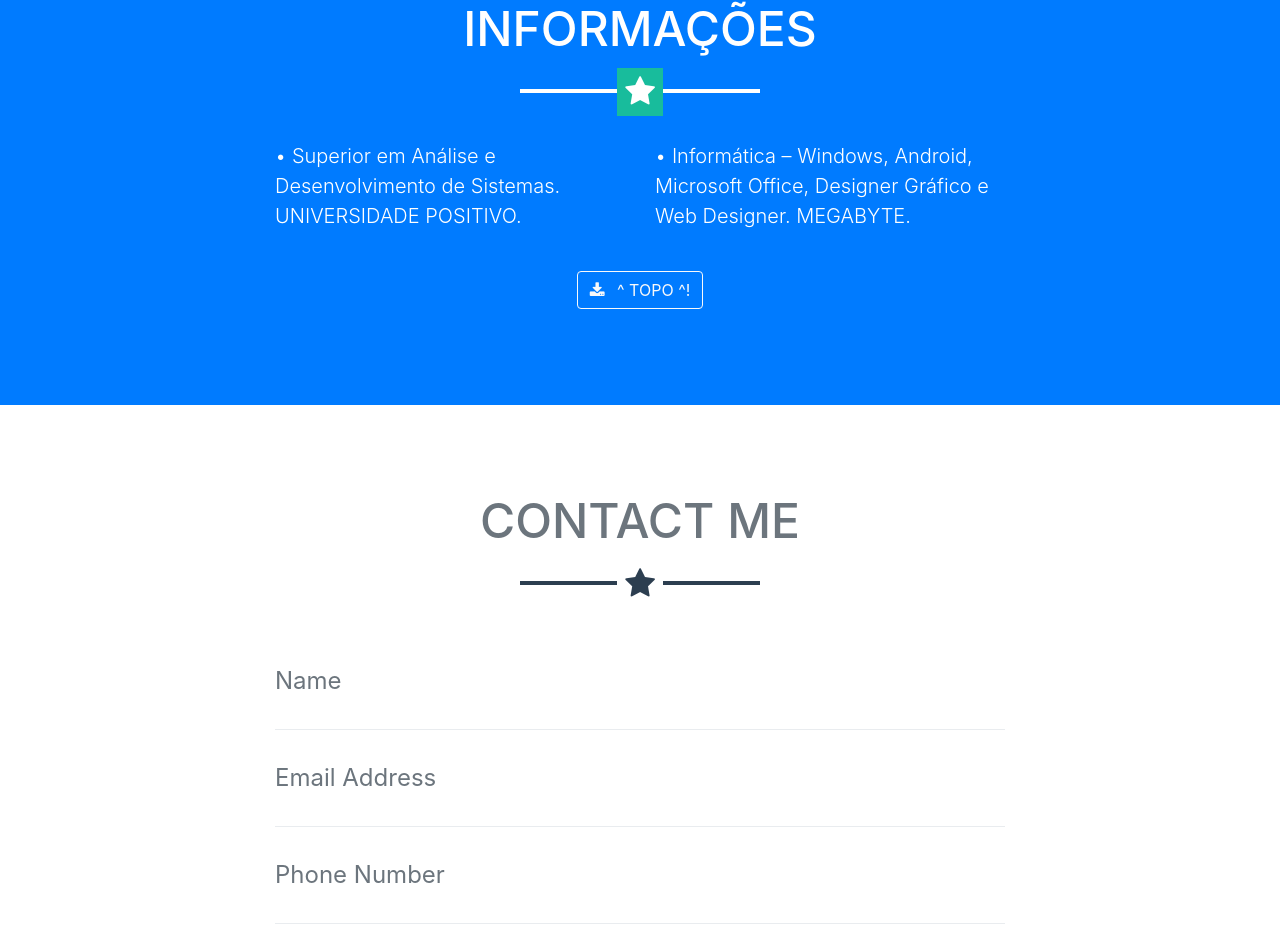
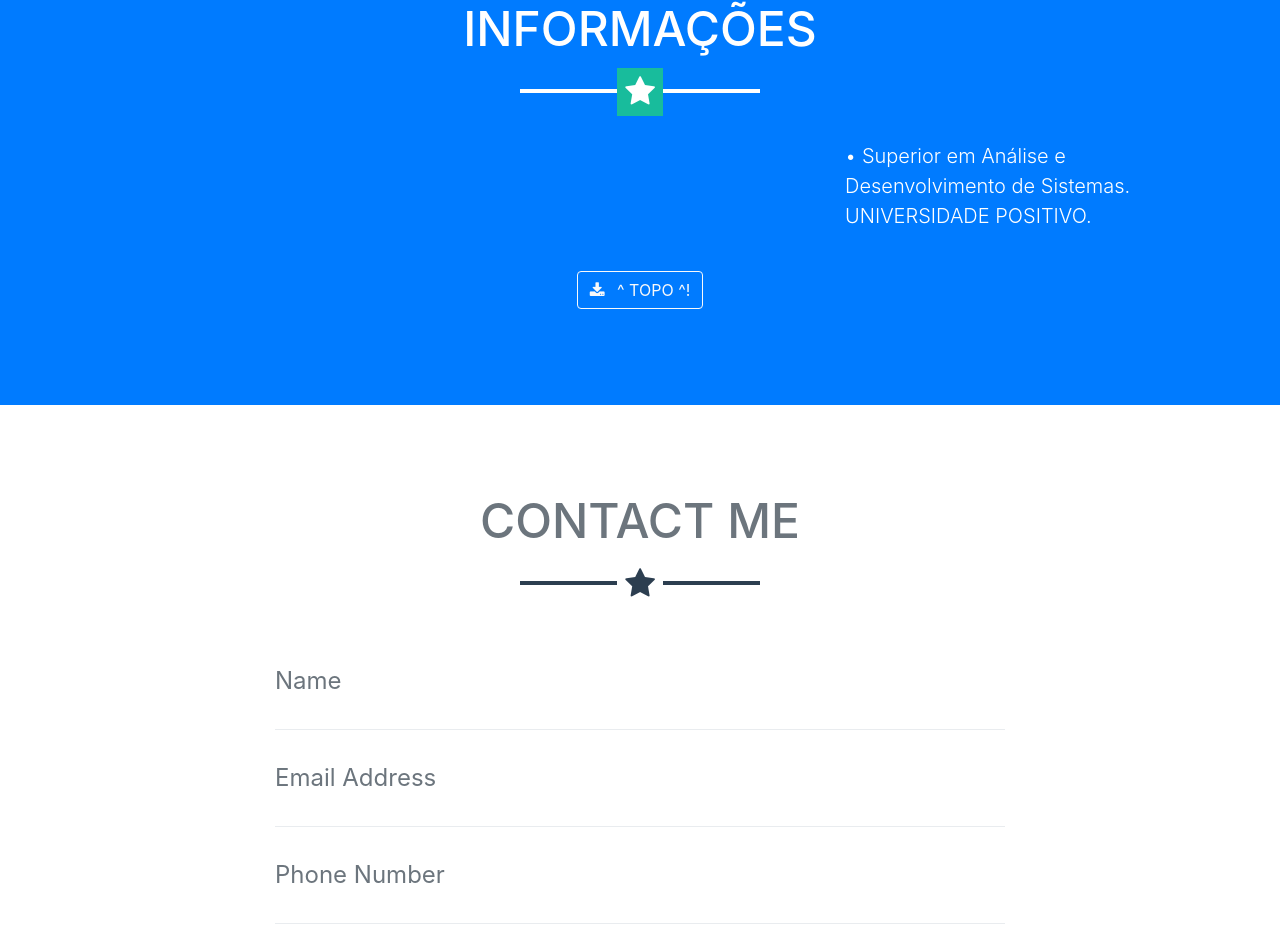
Before and after one commit to EndryckBarros/EndryckBarros.github.io, a website with bundled scripts: page index.html in a window 1280 px wide. Shown: the part 1730-2671 px from the top of the page. Built offline with nearby package versions, Linux system fonts and the light colour scheme.

Commit message:
teste de coluna

```diff
--- a/index.html
+++ b/index.html
@@ -141,9 +141,7 @@
           <div class="col-lg-4 ml-auto">
             <p class="lead">•  Superior em Análise e Desenvolvimento de Sistemas. UNIVERSIDADE POSITIVO.</p>
           </div>
-          <div class="col-lg-4 mr-auto">
-            <p class="lead">•  Informática – Windows, Android, Microsoft Office, Designer Gráfico e Web Designer. MEGABYTE.</p>
-          </div>
+
         </div>
         <div class="text-center mt-4">
           <a class="btn btn-xl btn-outline-light" href="#">
```
